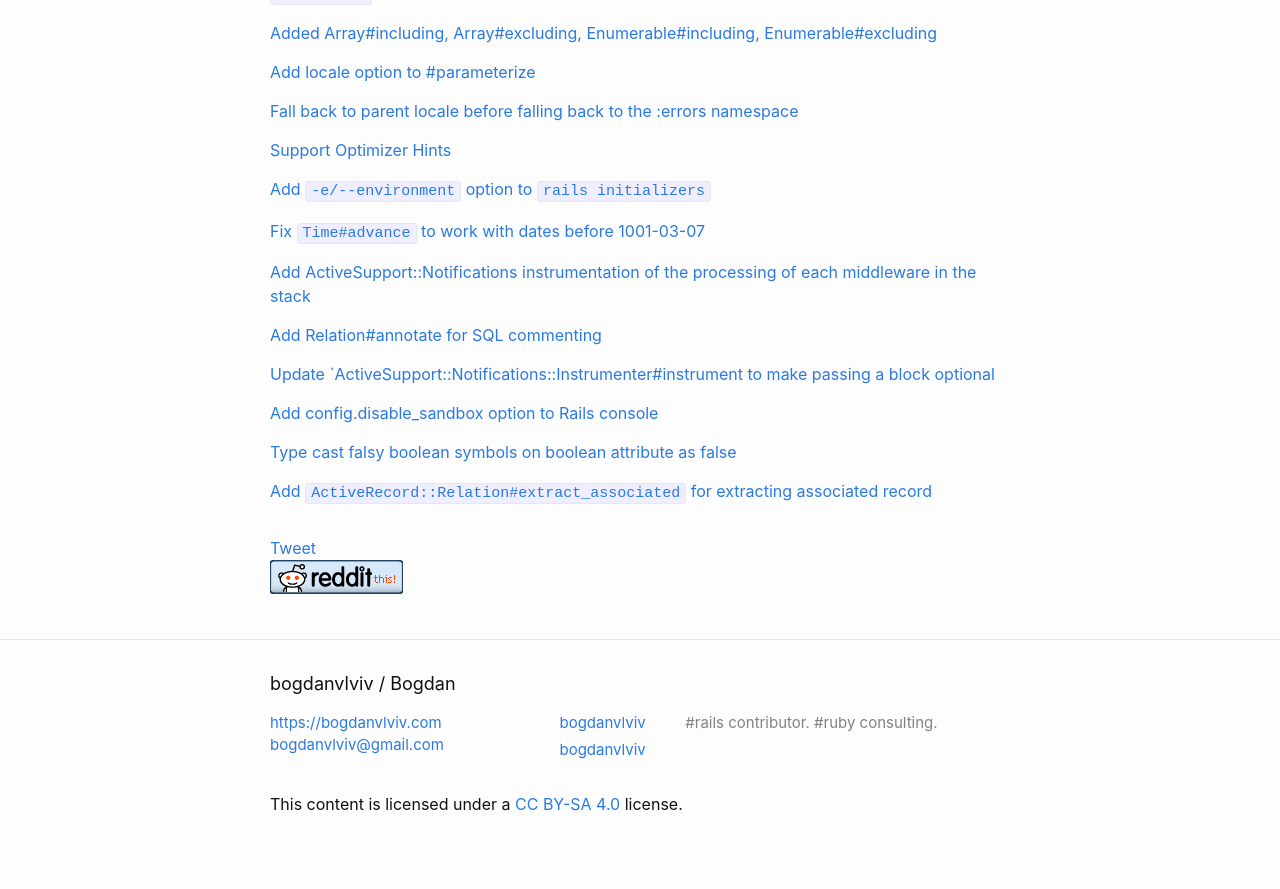
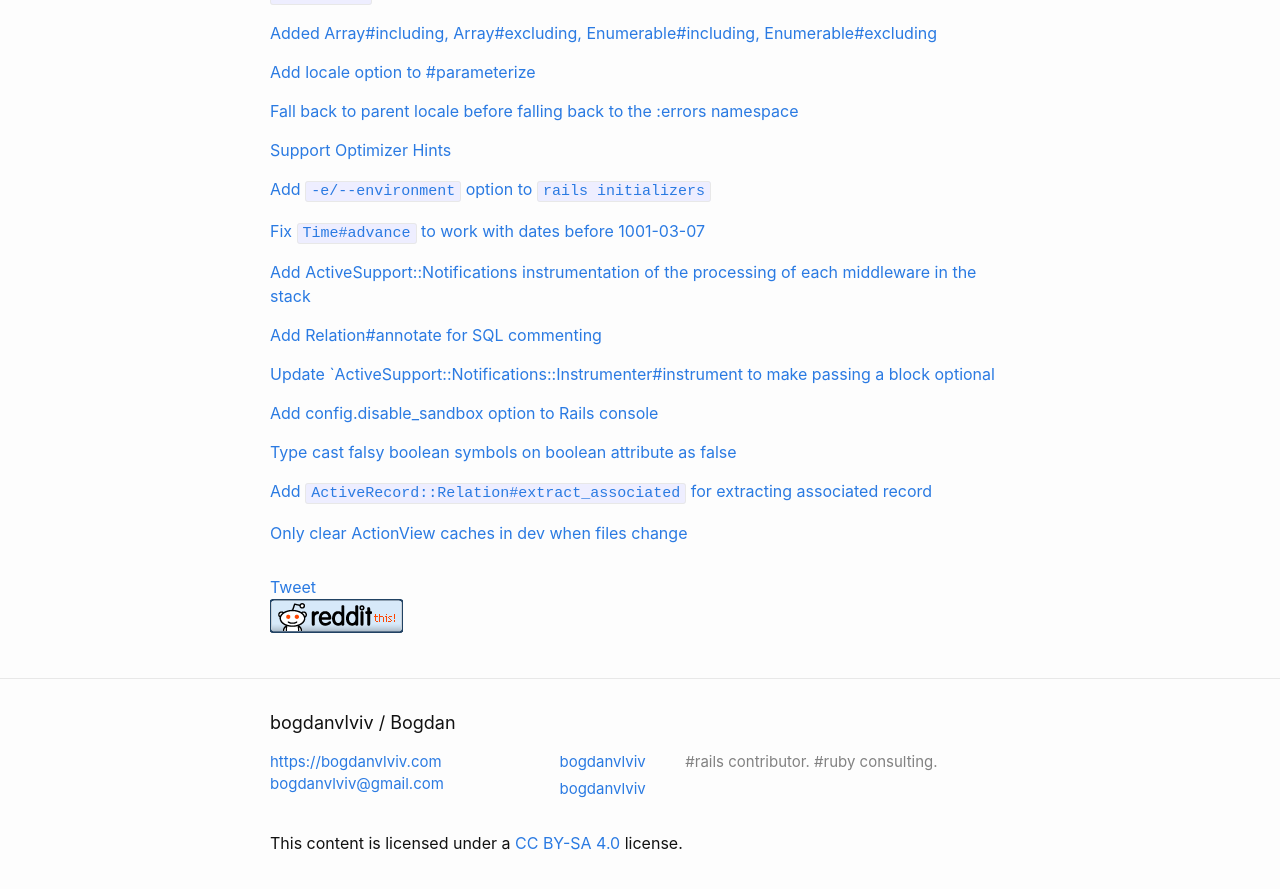
Before and after one commit to crowdpro3/bogdanvlviv.github.io, a Jekyll site: the page built from _posts/ruby/rails/2018-10-08-what-is-new-in-rails-6_0.markdown, in a window 1280 px wide and 900 px high, scrolled down 13758 px. Shown: the top 889 px of the window. Built offline with Jekyll 4.4.1, drawn with Linux system fonts in a browser that asks for light colours; comment, search, counter and statistics services are not loaded; before the commit the page ends 14619 px from its top, so only the background shows below that.

Commit message:
Add one more link about rails 6.0

```diff
--- a/_posts/ruby/rails/2018-10-08-what-is-new-in-rails-6_0.markdown
+++ b/_posts/ruby/rails/2018-10-08-what-is-new-in-rails-6_0.markdown
@@ -627,3 +627,5 @@ Pull Requests:
 [Type cast falsy boolean symbols on boolean attribute as false](https://github.com/rails/rails/pull/35794)
 
 [Add `ActiveRecord::Relation#extract_associated` for extracting associated record](https://github.com/rails/rails/pull/35784)
+
+[Only clear ActionView caches in dev when files change](https://github.com/rails/rails/pull/35629)
```
